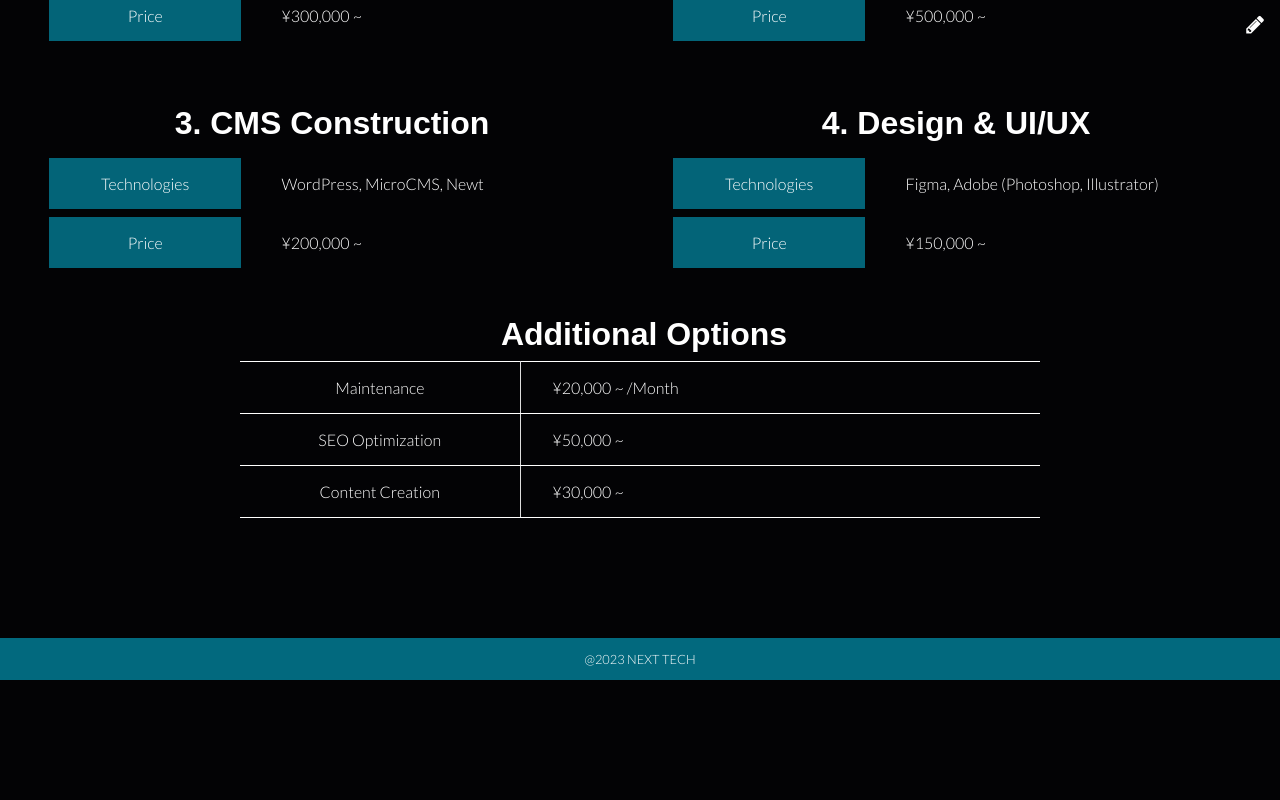
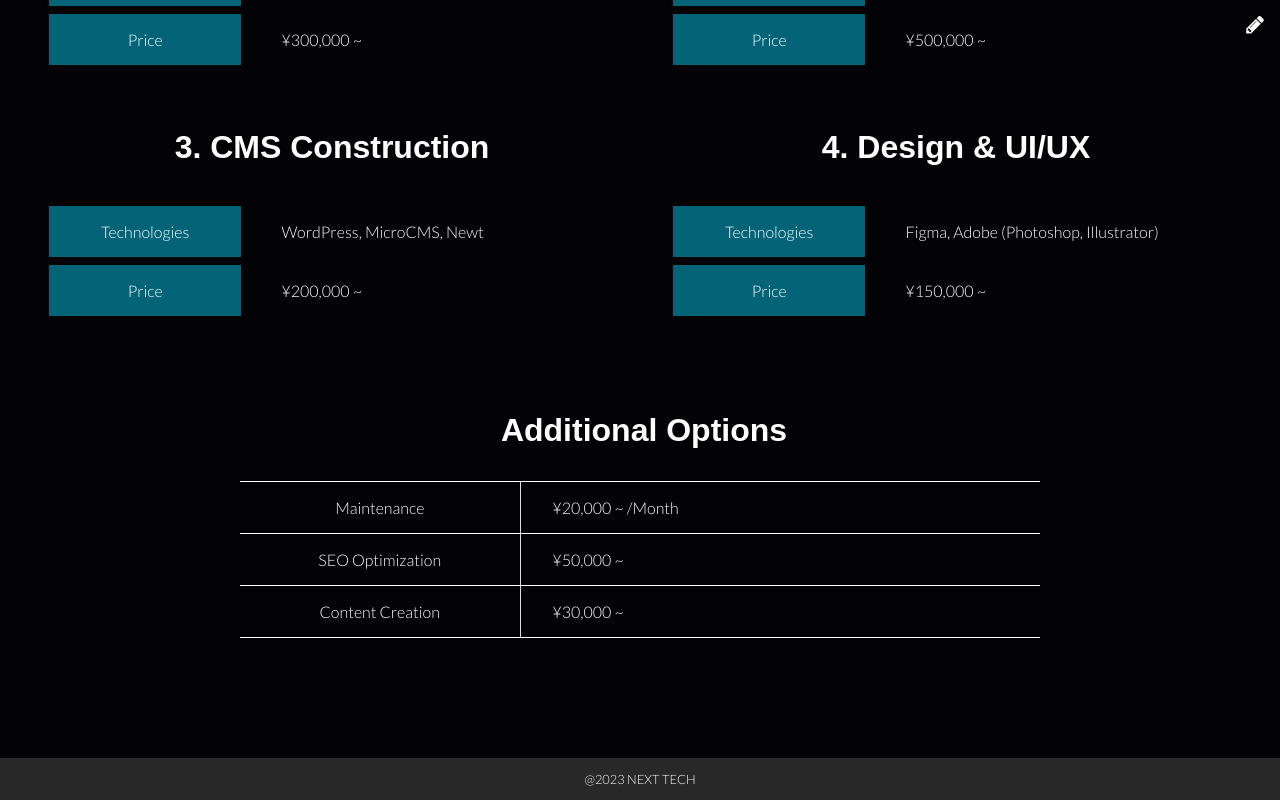
Before and after one commit to shim369/Nextjs-TypeScript-Newt-Site2, a Next.js app: page /service in a window 1280 px wide. Shown: the part 732-1532 px from the top of the page. Before the commit the page ends 1412 px from the top, so only its background shows below. Built offline with nearby package versions, Linux system fonts and the light colour scheme; a web font is replaced by a local one.

Commit message:
update css

```diff
--- a/app/service/page.tsx
+++ b/app/service/page.tsx
@@ -77,7 +77,7 @@ export default function Page() {
         </li>
       </ul>
 
-      <h3 className={'tbl-title'}>Additional Options</h3>
+      <h3 className={'tbl-title op-title'}>Additional Options</h3>
       <table className={'tbl2'}>
         <tbody>
         <tr>
--- a/app/styles/style.scss
+++ b/app/styles/style.scss
@@ -62,6 +62,7 @@ ul {
 	background: url(/top-v.webp);
 	background-repeat: no-repeat;
 	background-size: cover;
+	background-position: center;
 	z-index: 99997;
 	display: flex;
 	align-items: center;
@@ -606,7 +607,7 @@ ul {
 	position: relative;
 	font-size: .8rem;
 	padding: .8rem;
-	background: rgb(2, 105, 126);
+	background: rgb(40 40 40);
 	color: var(--white);
 }
 
@@ -657,9 +658,12 @@ section {
 .tbl-title {
 	font-family: var(--font-tulpen_One);
 	font-size: 2rem;
-	margin-bottom: .5rem;
+	margin-bottom: 2rem;
 	margin-left: .5rem;
 	text-align: center;
+	&.op-title {
+		margin-top: 3rem;
+	}
 }
 
 .services {
@@ -803,7 +807,7 @@ section {
 	position: relative;
 	margin: 2.5rem auto;
 	width: 80%;
-	border: 1px solid #036478;
+	border: 1px solid #3d3f3f;
 	padding: 1rem;
 	@media (max-width: 896px) {
 		width: 90%;
```
